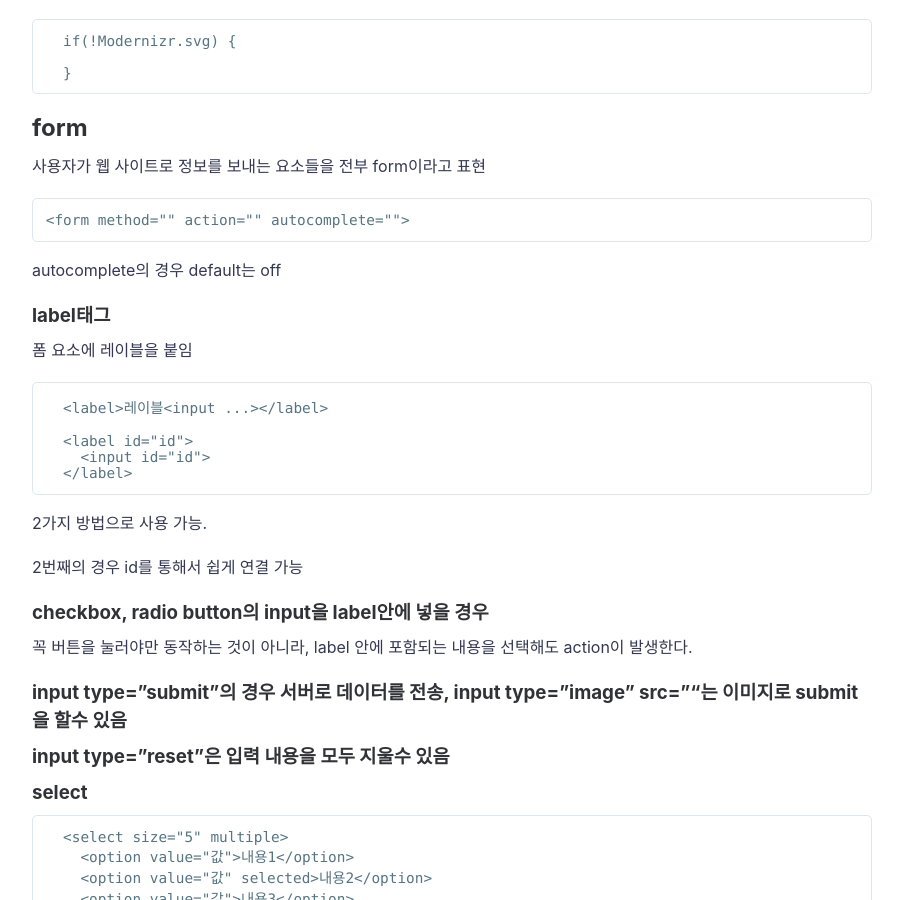
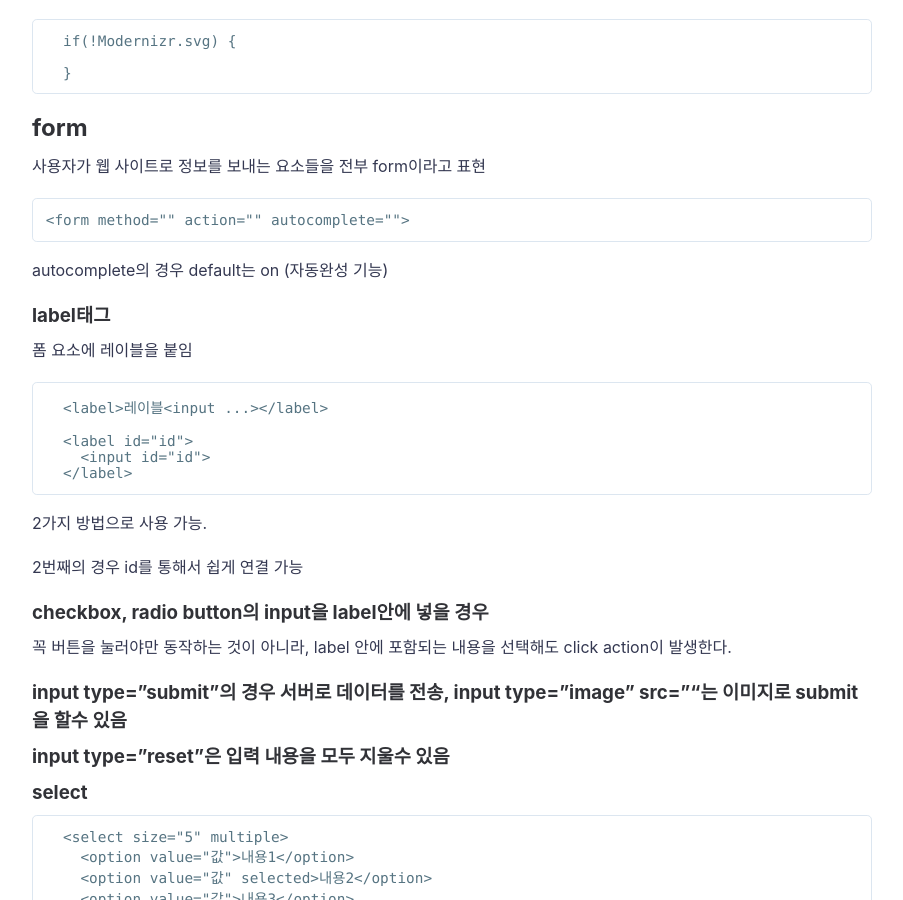
Before and after one commit to jonggyun/jonggyun.github.io, a Jekyll site: the page built from _posts/2018-10-27-html-study.md, in a window 1280 px wide and 900 px high, scrolled down 2273 px. Shown: the whole window, without its empty margins (188-1091 px from the left). Built offline with Jekyll 4.4.1, drawn with Linux system fonts in a browser that asks for light colours; comment, search, counter and statistics services are not loaded.

Commit message:
modify post

````diff
--- a/_posts/2018-10-27-html-study.md
+++ b/_posts/2018-10-27-html-study.md
@@ -97,7 +97,7 @@ Scalable Vector Graphics
 <form method="" action="" autocomplete="">
 ```
 
-autocomplete의 경우 default는 off
+autocomplete의 경우 default는 on (자동완성 기능)
 
 ### label태그
 
@@ -117,7 +117,7 @@ autocomplete의 경우 default는 off
 
 ### checkbox, radio button의 input을 label안에 넣을 경우
 
-  꼭 버튼을 눌러야만 동작하는 것이 아니라, label 안에 포함되는 내용을 선택해도 action이 발생한다.
+  꼭 버튼을 눌러야만 동작하는 것이 아니라, label 안에 포함되는 내용을 선택해도 click action이 발생한다.
 
 ### input type="submit"의 경우 서버로 데이터를 전송, input type="image" src=""는 이미지로 submit을 할수 있음
 
````
